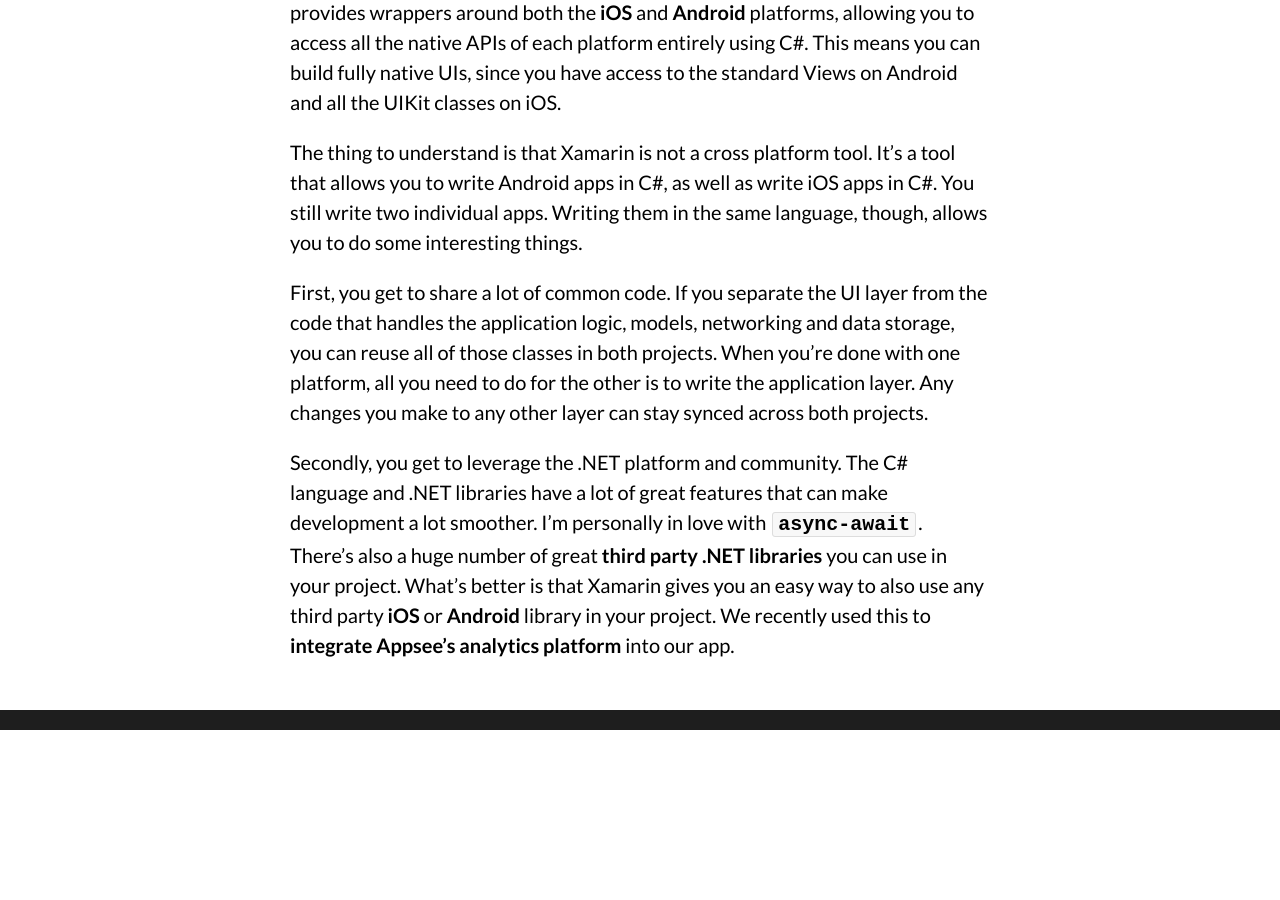
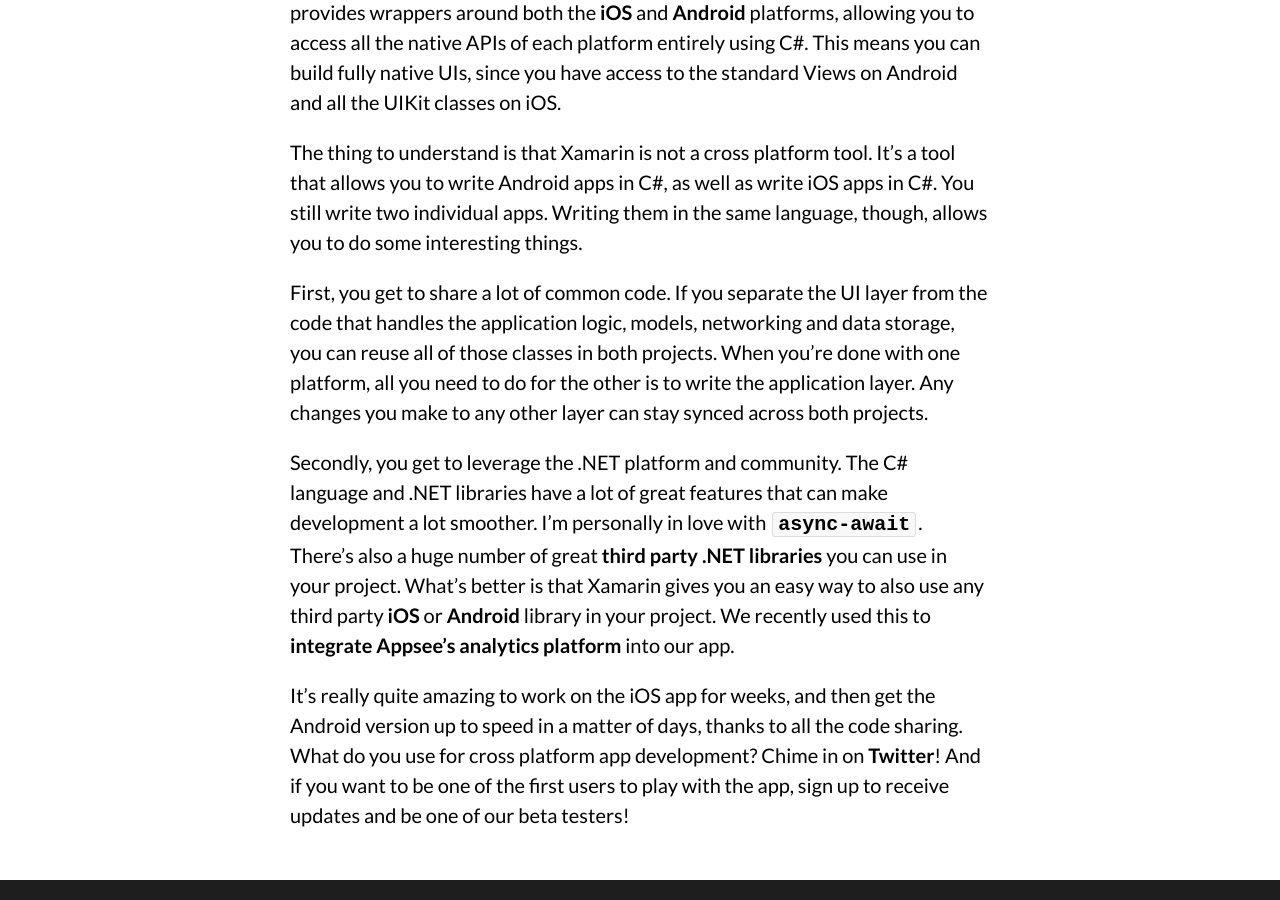
Before and after one commit to kannan-chandra/kannan-chandra.com, a Jekyll site: the page built from _posts/2014-03-06-cross-platform-mobile-apps.markdown, in a window 1280 px wide and 900 px high, scrolled down 1196 px. Built offline with Jekyll 4.4.1, drawn with Linux system fonts in a browser that asks for light colours; some web fonts are replaced; before the commit the page ends 1926 px from its top, so only the background shows below that.

Commit message:
finished post text

```diff
--- a/_posts/2014-03-06-cross-platform-mobile-apps.markdown
+++ b/_posts/2014-03-06-cross-platform-mobile-apps.markdown
@@ -18,3 +18,5 @@
 First, you get to share a lot of common code. If you separate the UI layer from the code that handles the application logic, models, networking and data storage, you can reuse all of those classes in both projects. When you're done with one platform, all you need to do for the other is to write the application layer. Any changes you make to any other layer can stay synced across both projects.
 
 Secondly, you get to leverage the .NET platform and community. The C# language and .NET libraries have a lot of great features that can make development a lot smoother. I'm personally in love with [`async-await`](http://msdn.microsoft.com/en-us/library/hh191443.aspx). There's also a huge number of great [third party .NET libraries](http://blogs.msdn.com/b/dotnet/archive/2013/11/13/pcl-and-net-nuget-libraries-are-now-enabled-for-xamarin.aspx) you can use in your project. What's better is that Xamarin gives you an easy way to also use any third party [iOS](http://docs.xamarin.com/guides/ios/advanced_topics/binding_objective-c/) or [Android](http://docs.xamarin.com/guides/android/advanced_topics/java_integration_overview/binding_a_java_library_(.jar)/) library in your project. We recently used this to [integrate Appsee's analytics platform](http://kannan-chandra.com/posts/xamarin-binding-appsee/) into our app.
+
+It's really quite amazing to work on the iOS app for weeks, and then get the Android version up to speed in a matter of days, thanks to all the code sharing. What do you use for cross platform app development? Chime in on [Twitter](https://twitter.com/ambiclimate)! And if you want to be one of the first users to play with the app, sign up to receive updates and be one of our beta testers!
```
